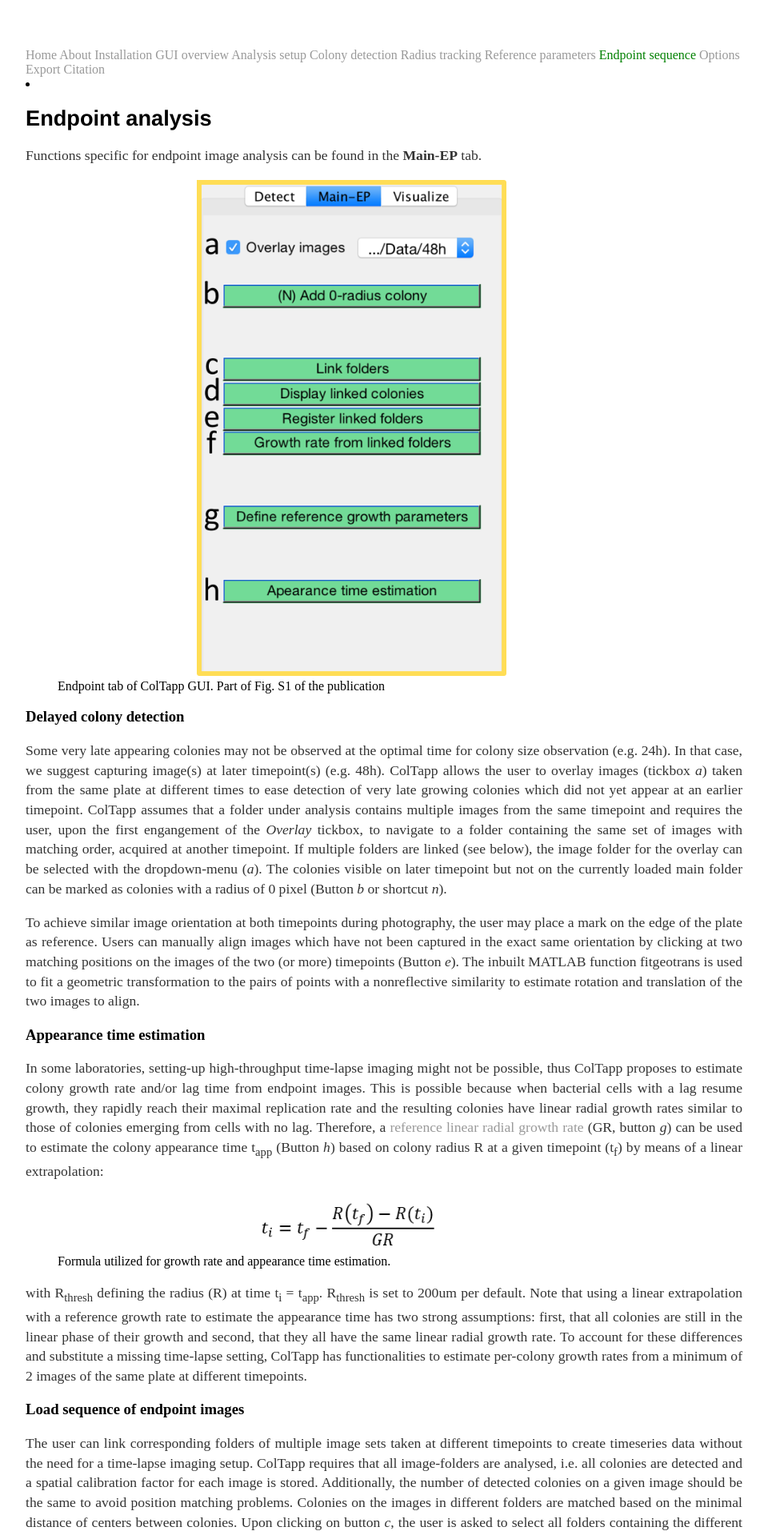
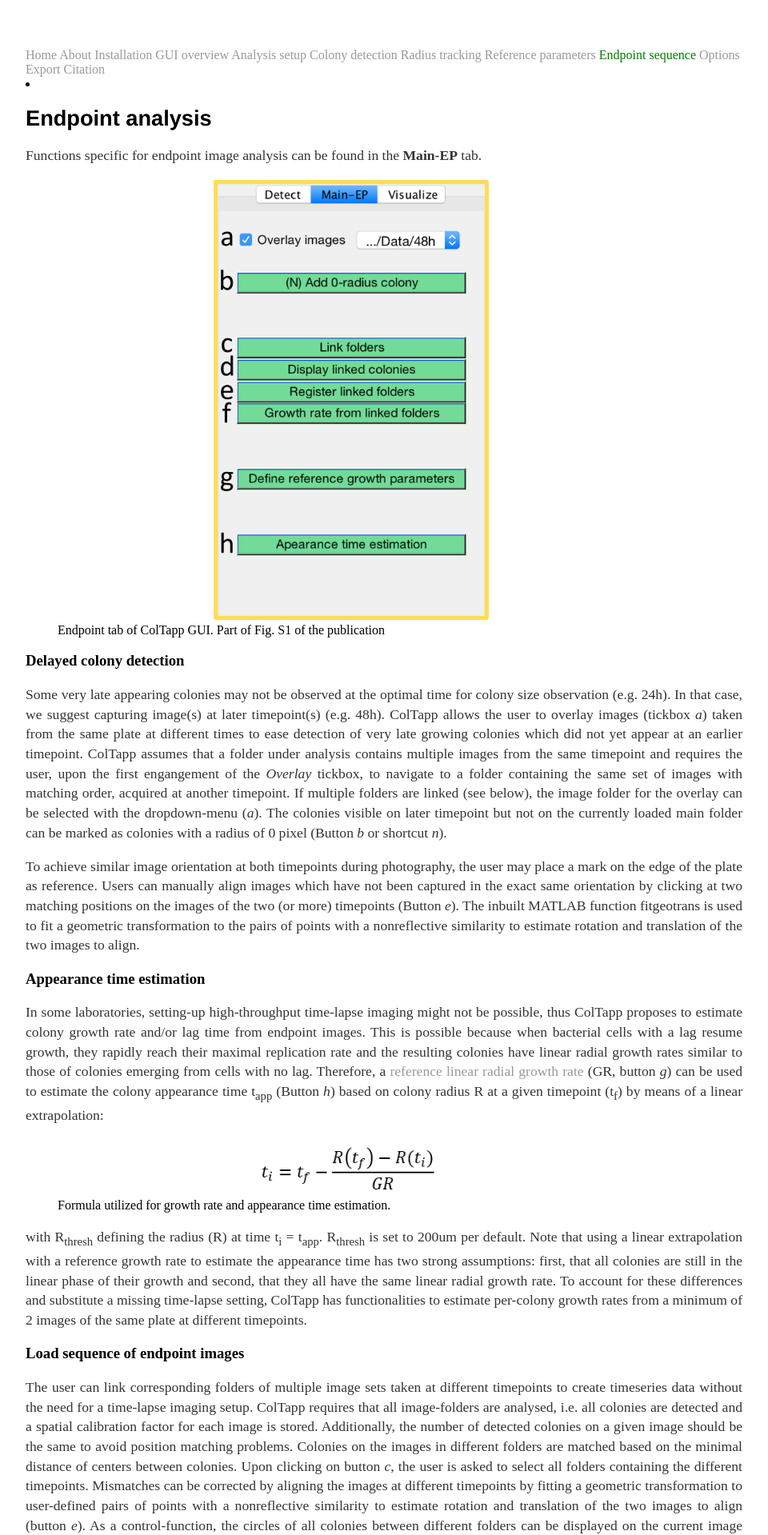
Before and after one commit to ColTapp/ColTapp.github.io, a Jekyll site: the page built from endpoint.md, in a window 1280 px wide. Shown: the top 1919 px of the page at 80% size, without its empty margins (160-1120 px from the left). Built offline with Jekyll 4.4.1, drawn with Linux system fonts in a browser that asks for light colours.

Commit message:
Update endpoint.md

```diff
--- a/endpoint.md
+++ b/endpoint.md
@@ -6,7 +6,7 @@
 
 Functions specific for endpoint image analysis can be found in the **Main-EP** tab.
 <figure>
-  <img src="{{site.url}}/assets/images/EP0.png" alt="Endpoint tab of GUI" height="620px"/>
+  <img src="{{site.url}}/assets/images/EP0.png" alt="Endpoint tab of GUI" height="550px"/>
   <figcaption>Endpoint tab of ColTapp GUI. Part of Fig. S1 of the publication </figcaption>
 </figure>
 
@@ -28,7 +28,7 @@
 ### Load sequence of endpoint images
 The user can link corresponding folders of multiple image sets taken at different timepoints to create timeseries data without the need for a time-lapse imaging setup. ColTapp requires that all image-folders are analysed, i.e. all colonies are detected and a spatial calibration factor for each image is stored. Additionally, the number of detected colonies on a given image should be the same to avoid position matching problems. Colonies on the images in different folders are matched based on the minimal distance of centers between colonies. Upon clicking on button _c_, the user is asked to select all folders containing the different timepoints. Mismatches can be corrected by aligning the images at different timepoints by fitting a geometric transformation to user-defined pairs of points with a nonreflective similarity to estimate rotation and translation of the two images to align (button _e_). As a control-function, the circles of all colonies between different folders can be displayed on the current image (Button _d_). The user then can visually inspect if all circles are aligned and if displayed numbers match (image _a_ below). Radial growth curves can be displayed from the _Visualize_ tab with the _Radius vs Time_ button (image _b_ below).
 <figure>
-  <img src="{{site.url}}/assets/images/EP1.png" alt="Example of linked folders colonies" height="620px"/>
+  <img src="{{site.url}}/assets/images/EP1.png" alt="Example of linked folders colonies" height="550px"/>
   <figcaption>Example of the display of linked folders colonies on the image and resulting radial growth curves. </figcaption>
 </figure>
 
```
